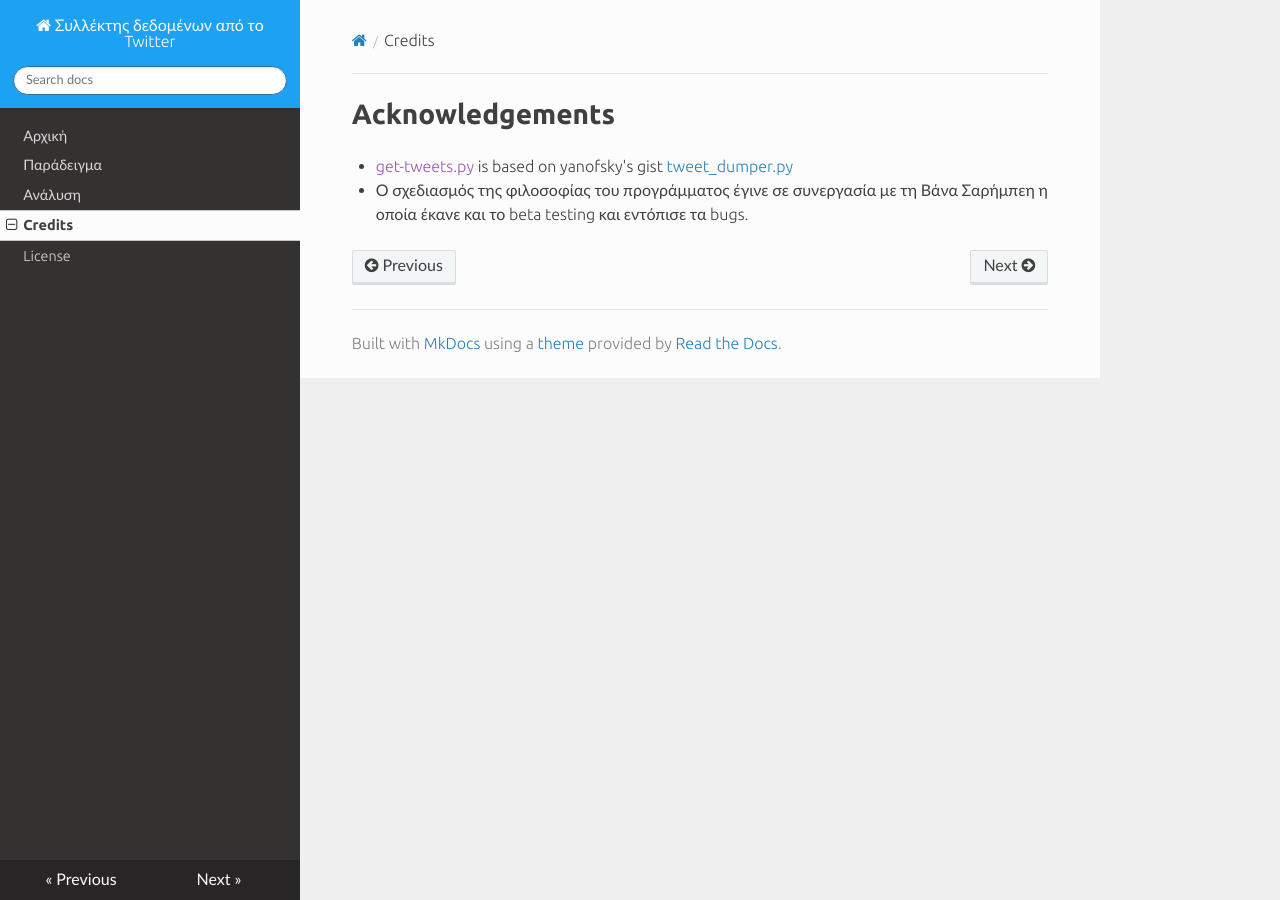
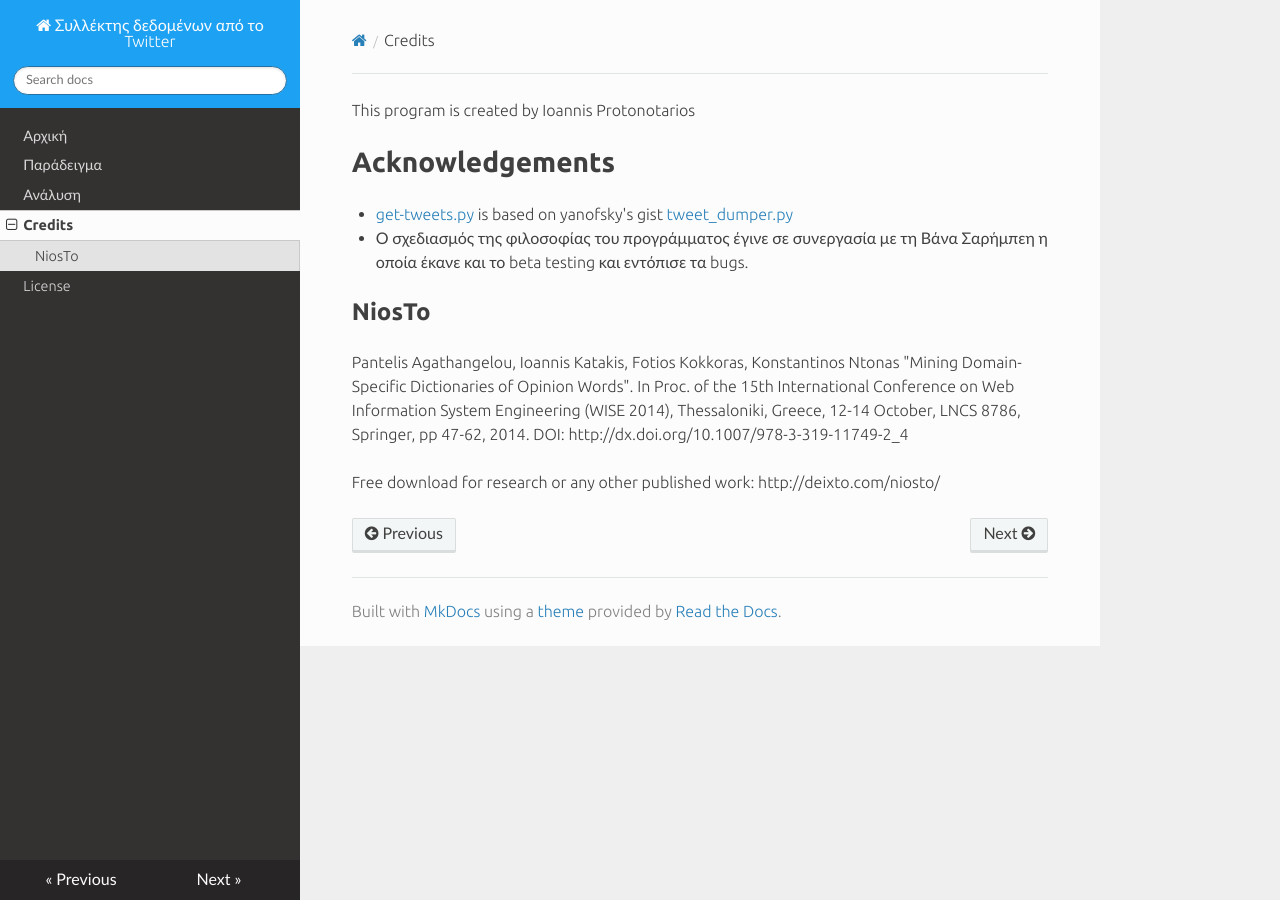
Before and after one commit to Protonotarios/get-tweets, an MkDocs documentation site: the page built from docs/credits.md, in a window 1280 px wide. Built offline with MkDocs 1.6.1, drawn with Linux system fonts in a browser that asks for light colours; nearby versions of some CDN libraries; old or Windows-style settings are respelled for this version of MkDocs.

Commit message:
Προσθήκη

```diff
--- a/docs/credits.md
+++ b/docs/credits.md
@@ -1,5 +1,18 @@
+This program is created by Ioannis Protonotarios
+
 # Acknowledgements
 
-* [get-tweets.py]() is based on yanofsky's gist [tweet_dumper.py](https://gist.github.com/yanofsky/5436496)
+* [get-tweets.py](https://github.com/Protonotarios/get-tweets/blob/master/get-tweets.py)
+is based on yanofsky's gist [tweet_dumper.py](https://gist.github.com/yanofsky/5436496)
 * Ο σχεδιασμός της φιλοσοφίας του προγράμματος έγινε σε συνεργασία με τη
 Βάνα Σαρήμπεη η οποία έκανε και το beta testing και εντόπισε τα bugs.
+
+## NiosTo
+
+Pantelis Agathangelou, Ioannis Katakis, Fotios Kokkoras, Konstantinos Ntonas
+"Mining Domain-Specific Dictionaries of Opinion Words". In Proc. of the  15th
+International Conference on Web Information System Engineering (WISE 2014),
+Thessaloniki, Greece, 12-14 October, LNCS 8786, Springer, pp 47-62, 2014.
+DOI: http://dx.doi.org/10.1007/978-3-319-11749-2_4
+
+Free download for research or any other published work: http://deixto.com/niosto/
```
